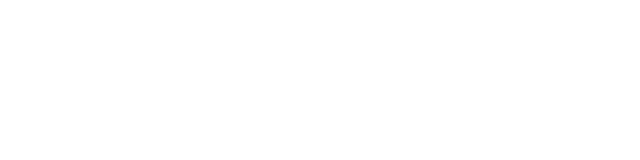
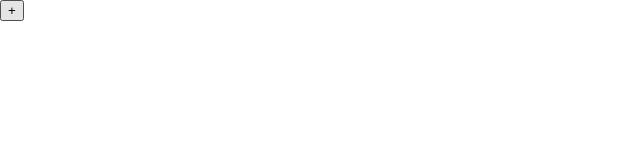
Before and after one commit to badideainc/social-dashboard, a React (Vite) app: page / in a window 1280 px wide. Shown: the top 160 px of the page, without its empty margins (0-640 px from the left). Built offline with nearby package versions, Linux system fonts and the light colour scheme.

Commit message:
Make notes only placeable if intent to place has been acknowledged by the user

```diff
--- a/src/Components/Board.tsx
+++ b/src/Components/Board.tsx
@@ -6,8 +6,12 @@ import { Note } from "./Note";
 
 export const Board = () => {
   const [boardState, setBoardState] = useState<BoardState>({});
+  const [expectPlace, setExpectPlace] = useState(false);
 
   const handleOnClick = (event: MouseEvent<HTMLElement>) => {
+    if (!expectPlace) return;
+    setExpectPlace(false);
+
     const objID = crypto.randomUUID();
 
     setBoardState((b) => ({
@@ -25,6 +29,7 @@ export const Board = () => {
   return (
     <div className="board">
       <div className="board__toolbar"></div>
+      <button onClick={() => setExpectPlace(true)}>+</button>
       <div className="board__body" onClick={handleOnClick}>
         {Object.keys(boardState).map((o) => {
           return <Note key={o} object={boardState[o].object} />;
```
